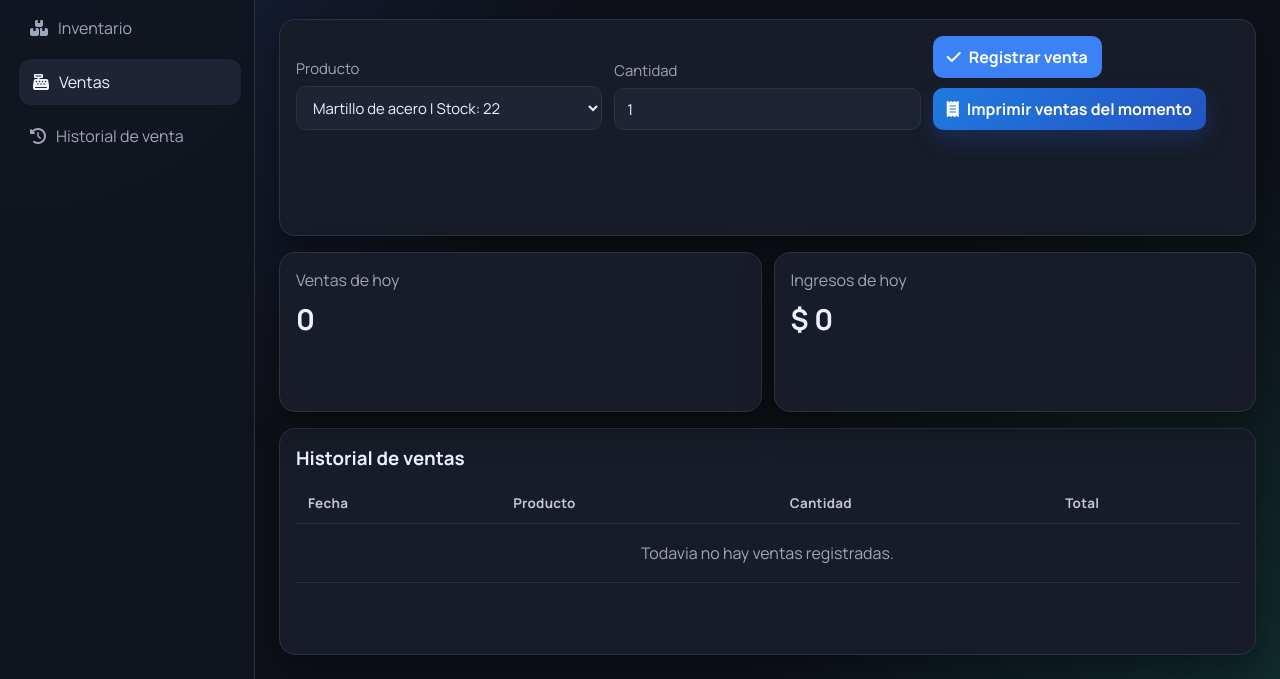
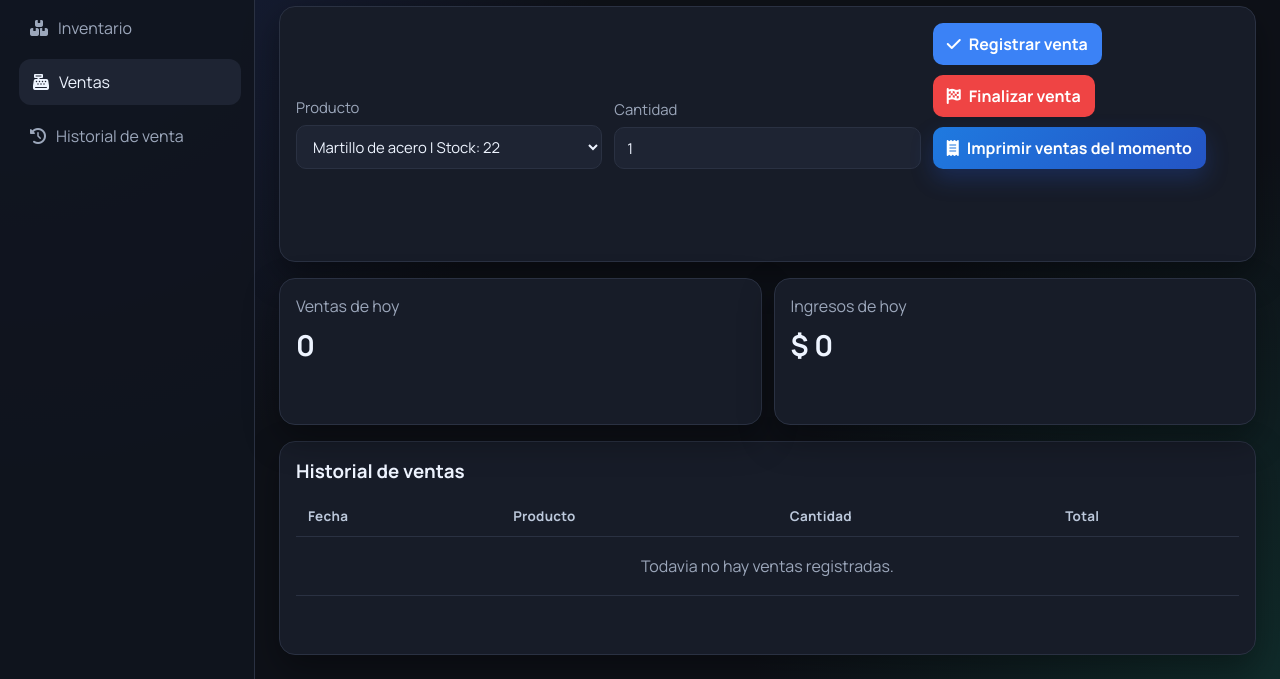
Before and after one commit to JeremiasReinoso/Proyecto-Ferreteria, a website: page ventas.html in a window 1280 px wide. Shown: the part 121-800 px from the top of the page. Drawn offline with Linux system fonts and the light colour scheme.

Commit message:
Update ventas.html

```diff
--- a/ventas.html
+++ b/ventas.html
@@ -45,6 +45,10 @@
                         <button type="submit" class="btn">
                             <i class="fa-solid fa-check"></i>
                             Registrar venta
+                        </button>
+                        <button type="button" id="finalizarVentaBtn" class="btn danger">
+                            <i class="fa-solid fa-flag-checkered"></i>
+                            Finalizar venta
                         </button>
                         <button type="button" id="printMomentBtn" class="btn secondary">
                             <i class="fa-solid fa-receipt"></i>
```
